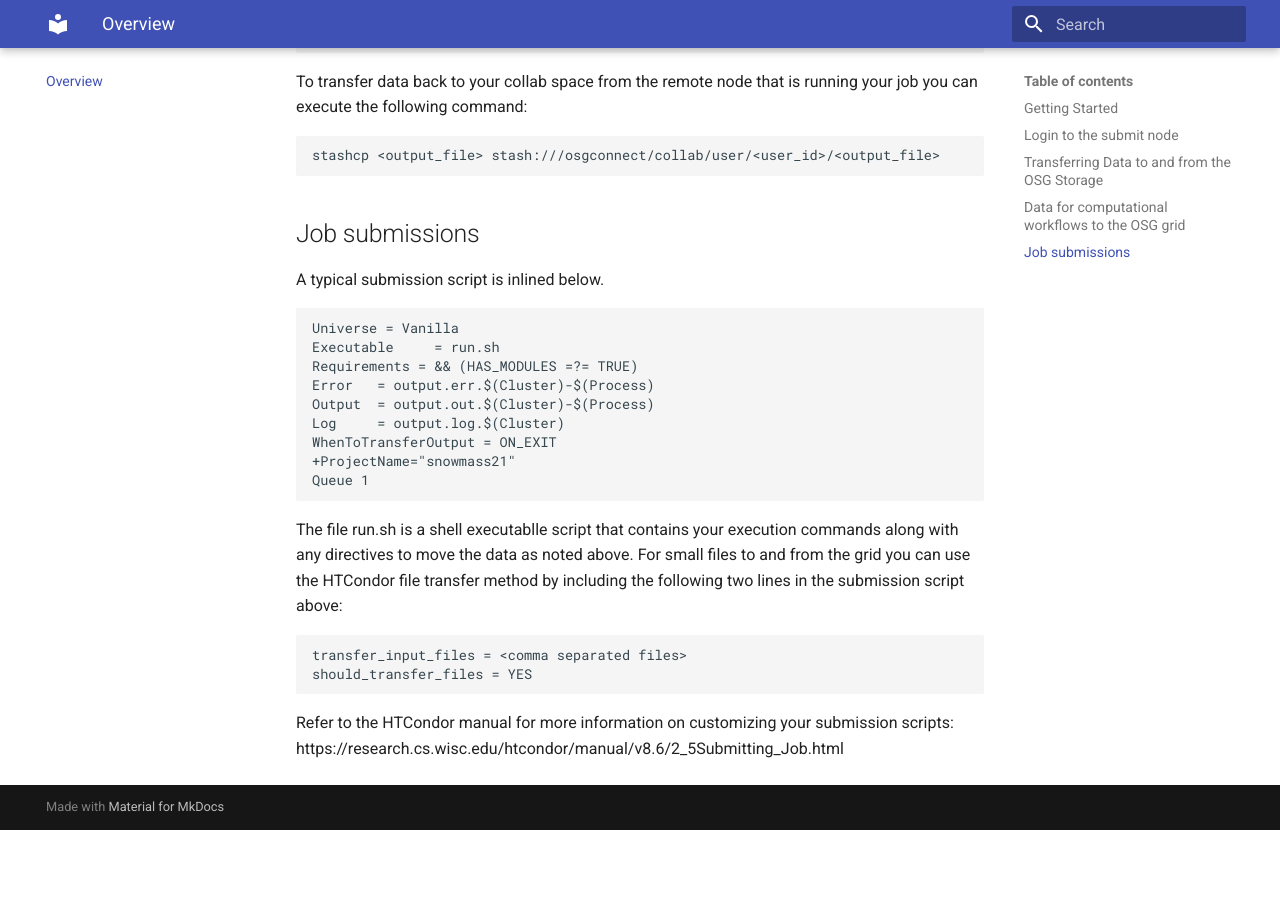
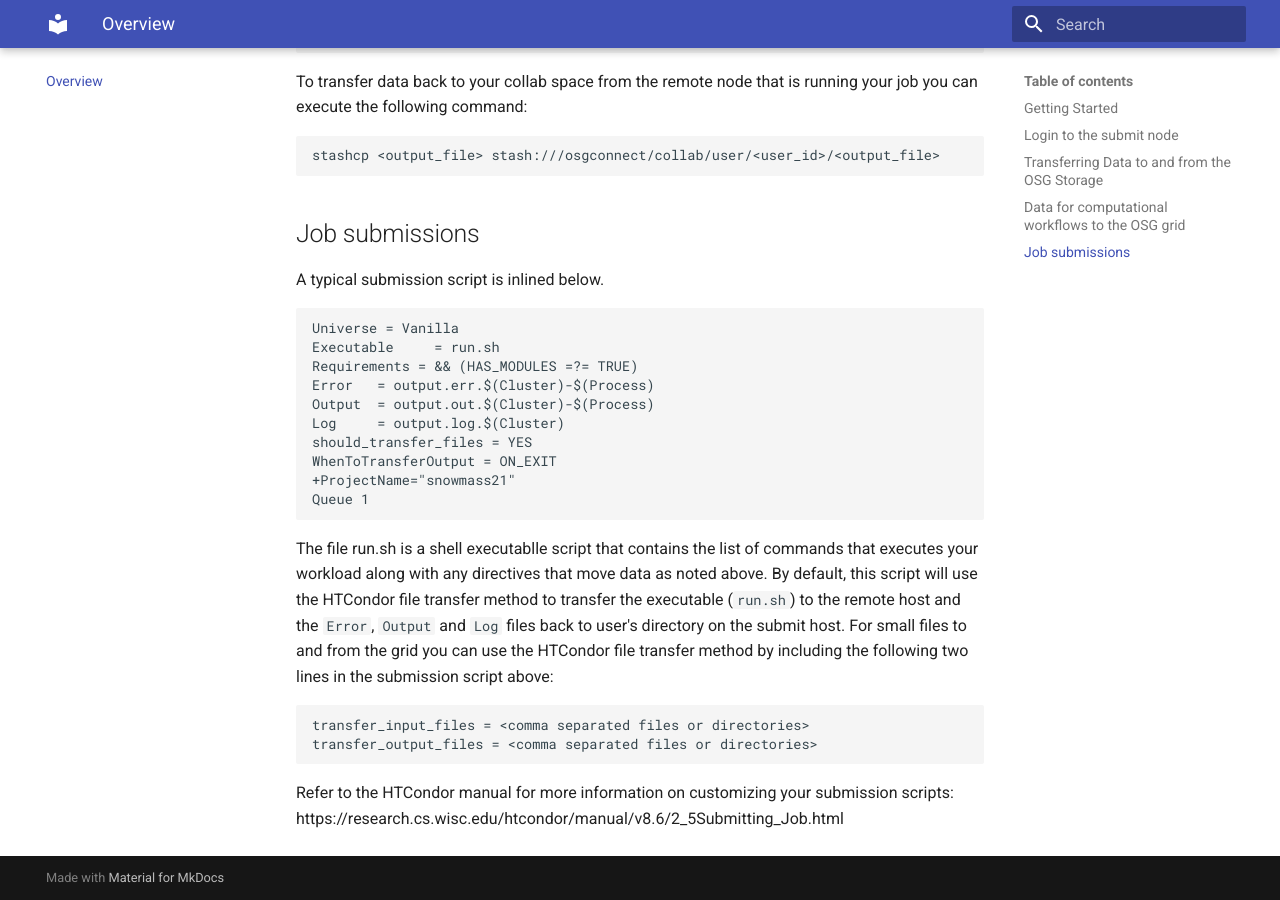
Before and after one commit to ppaschos/snowmass-connect-docs, an MkDocs documentation site: the page built from docs/index.md, in a window 1280 px wide and 900 px high, scrolled down 2408 px. Built offline with MkDocs 1.6.1 and Material for MkDocs 9.7.7, drawn with Linux system fonts in a browser that asks for light colours; before the commit the page ends 3238 px from its top, so only the background shows below that; some of the changed text lies outside the part shown.

Commit message:
Update index.md

```diff
--- a/docs/index.md
+++ b/docs/index.md
@@ -16,7 +16,7 @@ Use your home directory to store submission files and scripts.
 
 ## Transferring Data to and from the OSG Storage
 
-Scientific data used as input for jobs to the OSG grid should be transferred to the OSG storage allocated for the Snowmass21 project
+Data used as input for jobs to the OSG grid should be transferred to the OSG storage allocated for the Snowmass21 project
 using Globus Online. Instructions on how to set up Globus Connect Personal can be found [here](https://www.globus.org/globus-connect-personal).
 Access to the OSG storage endpoint is enabled by authenticating against the Globus collection "OSG Connect CI Logon" using the GLobus Connect client.
 You can search for the collection by name in the search bar of the File Manager.
@@ -69,15 +69,19 @@ A typical submission script is inlined below.
     Error   = output.err.$(Cluster)-$(Process)
     Output  = output.out.$(Cluster)-$(Process)
     Log     = output.log.$(Cluster)
+    should_transfer_files = YES
     WhenToTransferOutput = ON_EXIT
     +ProjectName="snowmass21"
     Queue 1
 
-The file run.sh is a shell executablle script that contains your execution commands along with any directives to move the data as noted above.
-For small files to and from the grid you can use the HTCondor file transfer method by including the following two lines in the submission
+The file run.sh is a shell executablle script that contains the list of commands that executes your workload
+along with any directives that move data as noted above. By default, this script will use the HTCondor file transfer
+method to transfer the executable (`run.sh`) to the remote host and the `Error`, `Output` and `Log`
+files back to user's directory on the submit host. For small files to and from the grid you can use the HTCondor
+file transfer method by including the following two lines in the submission
 script above:
 
-    transfer_input_files = <comma separated files>
-    should_transfer_files = YES
+    transfer_input_files = <comma separated files or directories>
+    transfer_output_files = <comma separated files or directories>
 
 Refer to the HTCondor manual for more information on customizing your submission scripts: https://research.cs.wisc.edu/htcondor/manual/v8.6/2_5Submitting_Job.html
```
